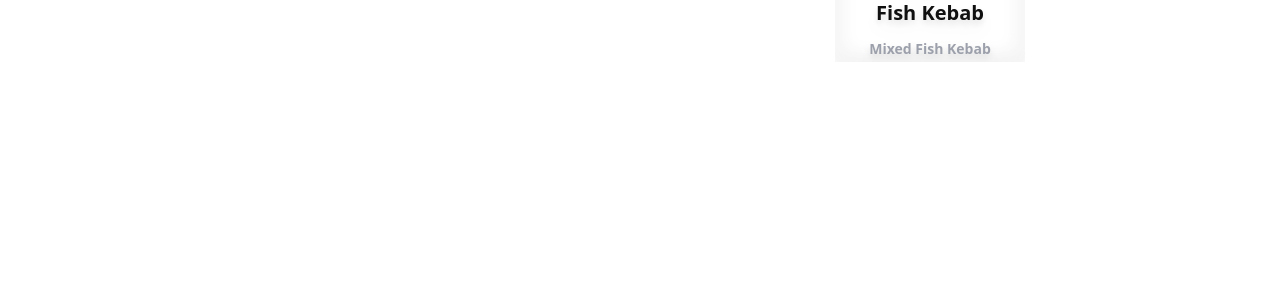
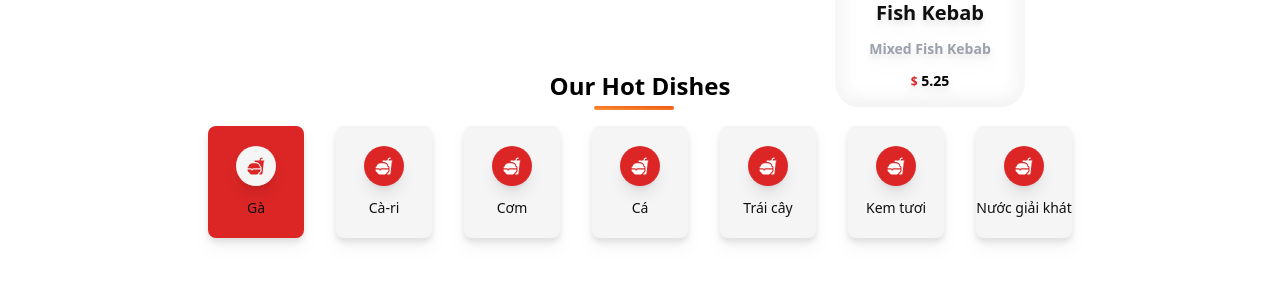
Before and after one commit to kienhuynh279/restaurantapp, a React (Create React App) app: page / in a window 1280 px wide. Shown: the part 892-1174 px from the top of the page. Before the commit the page ends 954 px from the top, so only its background shows below. Built offline with nearby package versions, Linux system fonts and the light colour scheme; no server answers; the database is empty; a web font is replaced by a local one.

Commit message:
Create MenuContainer

```diff
--- a/src/components/Header.jsx
+++ b/src/components/Header.jsx
@@ -44,7 +44,7 @@
   };
 
   return (
-    <header className="fixed z-50 w-screen p-3 px-4 md:p-6 md:px-16 bg-primary">
+    <header className="fixed z-50 w-screen p-2 px-4 md:p-3 md:px-16 bg-primary bg-gray-50">
       {/* Desktop & Tablet */}
       <div className="hidden md:flex w-full h-full items-center justify-between">
         <Link to={"/"} className="flex items-center gap-2">
@@ -59,9 +59,9 @@
             exit={{ opacity: 0, x: 200 }}
             className="flex items-center gap-8"
           >
-            <li className="text-base text-black hover:text-black duration-100 transition-all ease-in-out cursor-pointer ">
+            <Link to={"/"} className="text-base text-black hover:text-black duration-100 transition-all ease-in-out cursor-pointer ">
               Home
-            </li>
+            </Link>
             <li className="text-base text-black hover:text-black duration-100 transition-all ease-in-out cursor-pointer ">
               Menu
             </li>
--- a/src/components/MainContainer.jsx
+++ b/src/components/MainContainer.jsx
@@ -1,9 +1,10 @@
-import React, { useRef, useState } from "react";
+import React, { useState } from "react";
 import HomeContainer from "./HomeContainer";
 import { motion } from "framer-motion";
 import { MdChevronLeft, MdChevronRight } from "react-icons/md";
 import RowContainer from "./RowContainer";
 import { useStateValue } from "../context/StateProvider";
+import MenuContainer from "./MenuContainer";
 
 const MainContainer = () => {
   const [{ foodItems }, dispatch] = useStateValue();
@@ -49,6 +50,8 @@
           data={foodItems?.filter((n) => n.category === "fruits")}
         ></RowContainer>
       </section>
+
+      <MenuContainer />
     </div>
   );
 };
--- /dev/null
+++ b/src/components/MenuContainer.jsx
@@ -0,0 +1,60 @@
+import React, { useEffect, useState } from "react";
+import { IoFastFood } from "react-icons/io5";
+import { categories } from "../utils/data";
+import { motion } from "framer-motion";
+
+const MenuContainer = () => {
+  const [filter, setFilter] = useState("chicken");
+
+  useEffect(() => {}, [filter]);
+
+  return (
+    <section className="w-full my-6" id="menu">
+      <div className="w-full flex flex-col justify-center items-center">
+        <p
+          className="text-2xl font-semibold capitalize relative before:absolute before:rounded-lg before:content before:w-20 before:h-1
+            before:-bottom-2 before:left-11 before:bg-gradient-to-tr from-orange-400 to-orange-600
+            transition-all ease-in-out duration-100"
+        >
+          Our Hot Dishes
+        </p>
+
+        <div className="w-full flex items-center justify-start lg:justify-center gap-8 py-6 overflow-x-scroll scrollbar-none">
+          {categories &&
+            categories.map((item) => (
+              <motion.div
+                onClick={() => {
+                  setFilter(item.urlParamName);
+                }}
+                whileTap={{ scale: 0.6 }}
+                key={item.id}
+                className={`group ${
+                  filter === item.urlParamName ? "bg-red-600" : "bg-cardColor"
+                } hover:bg-red-600 w-24 min-w-[94px] h-28 cursor-pointer rounded-lg drop-shadow-lg flex flex-col gap-3
+          items-center justify-center duration-100 transition-all ease-in-out`}
+              >
+                <div
+                  className={`w-10 h-10 rounded-full shadow-lg ${
+                    filter === item.urlParamName ? "bg-cardColor" : "bg-red-600"
+                  } group-hover:bg-cardColor flex items-center justify-center`}
+                >
+                  <IoFastFood
+                    className={`${
+                      filter === item.urlParamName
+                        ? "text-red-600"
+                        : "text-white"
+                    } group-hover:text-red-600 text-lg`}
+                  ></IoFastFood>
+                </div>
+                <p className="text-sm text-textColor group-hover:text-cardColor">
+                  {item.name}
+                </p>
+              </motion.div>
+            ))}
+        </div>
+      </div>
+    </section>
+  );
+};
+
+export default MenuContainer;
--- a/src/components/index.js
+++ b/src/components/index.js
@@ -4,3 +4,4 @@
 export {default as HomeContainer } from "./HomeContainer"
 export {default as Loader } from './Loader'
 export {default as RowContainer} from './RowContainer'
+export {default as MenuContainer} from './MenuContainer'
```
